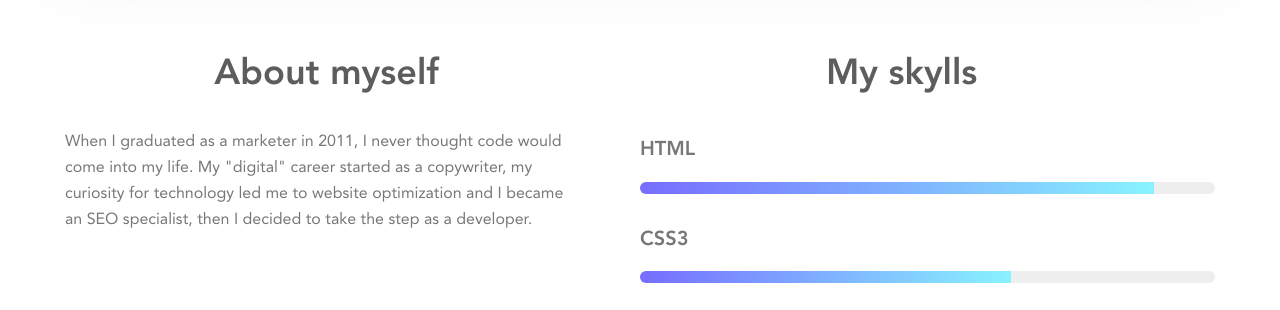
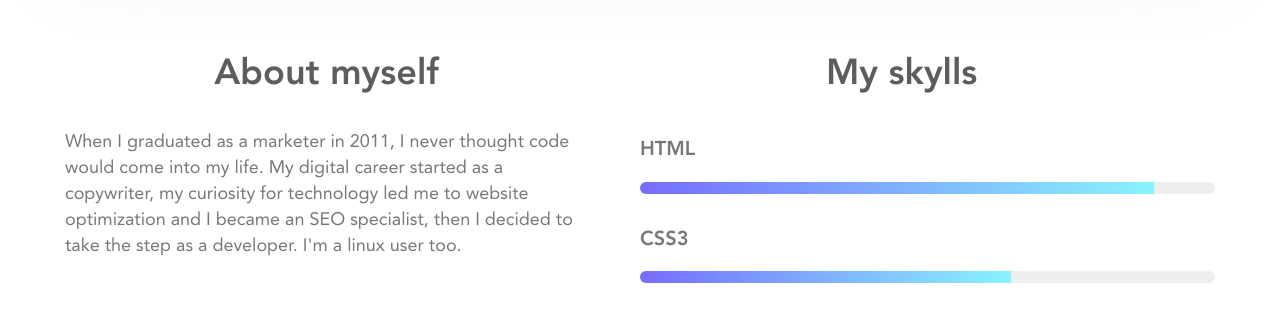
Before and after one commit to Omar-Leal/Omar-Leal.github.io, a plain HTML site: page index.html in a window 1280 px wide. Shown: the part 940-1250 px from the top of the page. Drawn offline with Linux system fonts and the light colour scheme; animation ran at ten frames a second.

Commit message:
MASTER| Some extra changes

```diff
--- a/index.html
+++ b/index.html
@@ -72,7 +72,7 @@
             <div class="aboutMe-wrapper">
               <h2 class="aboutMe-title">About myself</h2>
                 <p class="aboutMe-description">
-                  When I graduated as a marketer in 2011, I never thought code would come into my life. My "digital" career started as a copywriter, my curiosity for technology led me to website optimization and I became an SEO specialist, then I decided to take the step as a developer.
+                  When I graduated as a marketer in 2011, I never thought code would come into my life. My digital career started as a copywriter, my curiosity for technology led me to website optimization and I became an SEO specialist, then I decided to take the step as a developer. I'm a linux user too.
                 </p>
             </div>
           </div>
--- a/src/css/about.css
+++ b/src/css/about.css
@@ -31,7 +31,7 @@
 }
 
 .aboutMe-description {
-	font-size: 1em;
+	font-size: 1.125em;
 	line-height: 26px;
   color:  #777777;
   width: 90%;
--- a/src/css/bio.css
+++ b/src/css/bio.css
@@ -18,7 +18,7 @@
 }
 
 .bio-text {
-	font-size: 16px;
+	font-size: 1.125em;
 	color: #777777;
 	max-width: 500px;
 	width: 100%;
```
